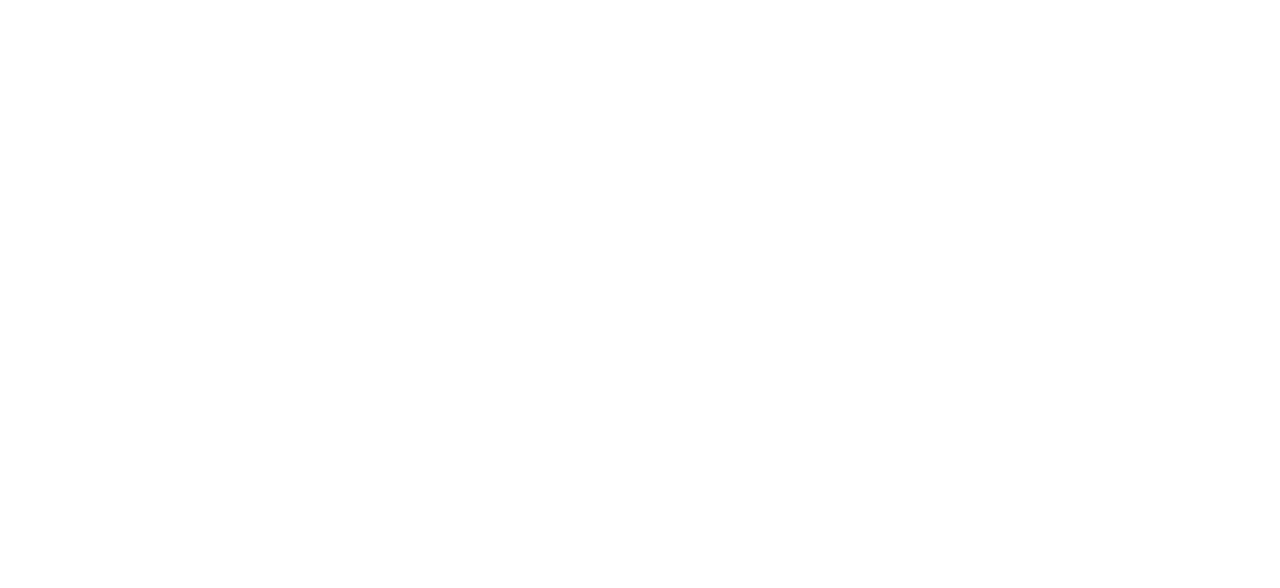
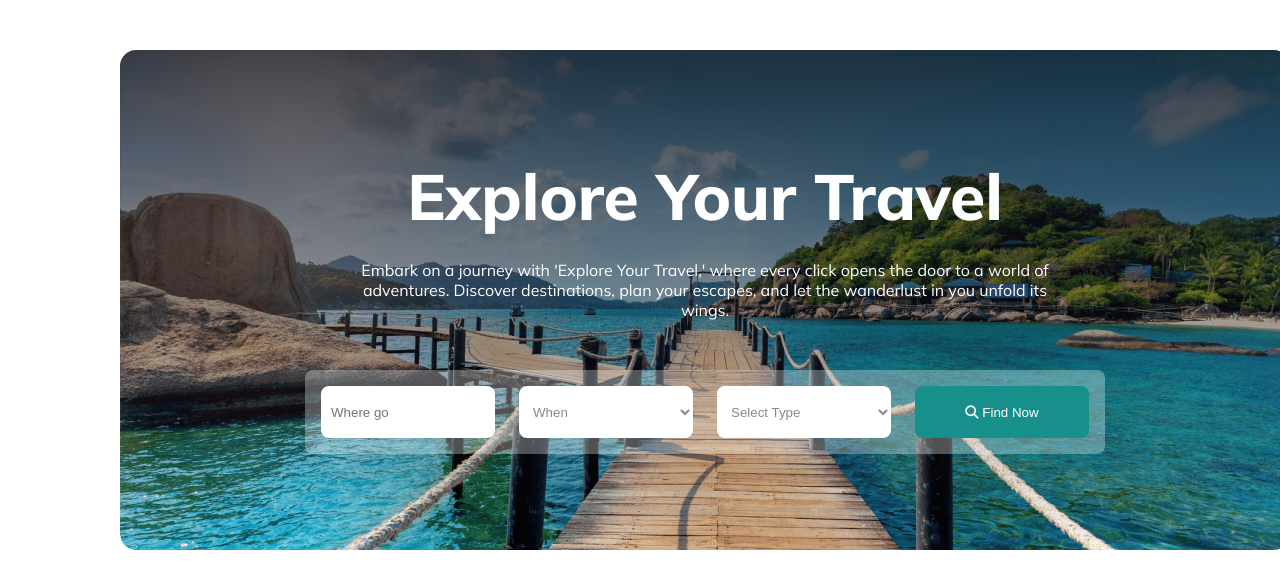
Before and after one commit to redowan114944/B9A2, a plain HTML site: page index.html in a window 1280 px wide. Drawn offline with Linux system fonts and the light colour scheme.

Commit message:
first part added

```diff
--- a/index.html
+++ b/index.html
@@ -1,11 +1,67 @@
 <!DOCTYPE html>
 <html lang="en">
+
 <head>
     <meta charset="UTF-8">
     <meta name="viewport" content="width=device-width, initial-scale=1.0">
     <title>Travel Website</title>
+    <link rel="stylesheet" href="styles/style.css">
+    <link rel="preconnect" href="https://fonts.googleapis.com">
+    <link rel="preconnect" href="https://fonts.gstatic.com" crossorigin>
+    <link
+        href="https://fonts.googleapis.com/css2?family=Inter:wght@100;400;700&family=Merriweather:wght@400;700;900&family=Mulish:wght@200;300;400;500;600;700;800;900&family=Work+Sans:wght@100;400;600;700;800&display=swap"
+        rel="stylesheet">
+        <script src="https://kit.fontawesome.com/9a780eae57.js" crossorigin="anonymous"></script>
 </head>
+
 <body>
+    <header>
+        <!-- <nav class="nav-bar">
+            <div class="title-part">
+                <img class="logo-img" src="Images/istockphoto-1272521633-612x612.jpg" alt="">
+                <h1 class="title-name">Odyssey<span style="color: #17908c;">Outpost</span> </h1>
+            </div>
+            <div class="items-part">
+                <a class="hover-add" href="">Home</a>
+                <a class="hover-add" href="">Packages</a>
+                <a class="hover-add" href="">Testimonial</a>
+                <a class="hover-add" href="">Blog</a>
+                <a class="hover-add" href="">Contact</a>
+            </div>
+        </nav> -->
+        <section class="first-part">
+            <div class="first-part-des">
+                <h1 class="first-part-h1">Explore Your Travel</h1>
+                <p class="first-part-para">Embark on a journey with 'Explore Your Travel,' where every click opens the door to a world of
+                    adventures. Discover destinations, plan your escapes, and let the wanderlust in you unfold its
+                    wings.</p>
+            </div>
 
+            <div class="form-part">
+                <input style="color: rgba(19, 19, 24, 0.50);;" placeholder="Where go" type="text">
+                <div class="add-arrow">
+
+                    <form action="/action_page.php">
+
+                        <select id="cars" name="cars">
+                          <option value="">When</option>
+                        </select>
+
+                      </form>
+                    <form action="/action_page.php">
+
+                        <select id="cars" name="cars">
+                          <option value="">Select Type</option>
+                        </select>
+
+                      </form>
+                </div>
+                <button class="find-now-btn"><i class="fa-solid fa-magnifying-glass"></i> Find Now</button>
+            </div>
+        </section>
+    </header>
+    <main></main>
+    <footer></footer>
 </body>
+
 </html>
--- a/styles/style.css
+++ b/styles/style.css
@@ -0,0 +1,140 @@
+* {
+    margin: 0;
+    padding: 0;
+    box-sizing: border-box;
+}
+
+body {
+    font-family: 'Mulish';
+    margin: 50px 120px;
+}
+
+header {
+    /* min-width: 1250px; */
+    margin: 0 auto;
+
+}
+
+/* nav-section-design */
+
+/* .nav-bar {
+    display: flex;
+
+}
+
+.logo-img {
+    width: 80px;
+}
+
+.title-part {
+    display: flex;
+    align-items: center;
+    width: 50%;
+}
+
+.items-part {
+    display: flex;
+    width: 50%;
+    align-items: center;
+    font-size: 18px;
+    font-weight: 400;
+    gap: 44px;
+    margin-right: 0px;
+}
+
+.items-part a {
+    text-decoration: none;
+    color: black;
+    cursor: pointer;
+}
+
+.hover-add:hover {
+    color: #17908c;
+} */
+
+/* first part design */
+
+.first-part {
+    background: linear-gradient(180deg, rgba(19, 19, 24, 0.80) 0%, rgba(19, 19, 24, 0.00) 100%), url('../Images/Group 13 (1) (1).png');
+    background-repeat: no-repeat;
+    width: 1170px;
+    height: 500px;
+    border-radius: 16px;
+    text-align: center;
+    margin: auto;
+}
+
+.form-part {
+    border-radius: 8px;
+    background: rgba(255, 255, 255, 0.30);
+    gap: 24px;
+    margin: 10px;
+    padding: 16px;
+    display: inline-flex;
+    padding: 16px;
+    align-items: flex-start;
+    gap: 24px;
+}
+
+
+
+.form-part input {
+    width: 174px;
+    height: 52px;
+    border-radius: 8px;
+    background: #FFF;
+    border: 0;
+    gap: 24px;
+    text-align: left;
+    padding-left: 10px;
+}
+
+.find-now-btn {
+    width: 174px;
+    height: 52px;
+    border-radius: 8px;
+    background: #17908c;
+    border: 0;
+    color: #FFF;
+}
+
+.add-arrow {
+    display: flex;
+    gap: 24px;
+}
+
+select {
+    width: 174px;
+    height: 52px;
+    border: 0;
+    border-radius: 8px;
+    padding: 10px;
+    border-radius: 8px;
+    background: #FFF;
+    color: rgba(19, 19, 24, 0.50);
+}
+
+.first-part-des {
+    width: 100%;
+    /* box-sizing: border-box; Include padding in the total width */
+    /* padding: 105px 180px; */
+}
+.first-part-h1 {
+    color: #FFF;
+    font-size: 64px;
+    font-weight: 800;
+    margin-top: 5px;
+    padding-top: 106px;
+    padding-bottom: 0px;
+}
+
+.first-part-para {
+    color: #FFF;
+    text-align: center;
+    font-size: 16px;
+    font-weight: 400;
+    padding-top: 24px;
+    padding-left: 240px;
+    padding-right: 240px;
+    padding-bottom: 40px;
+}
```
